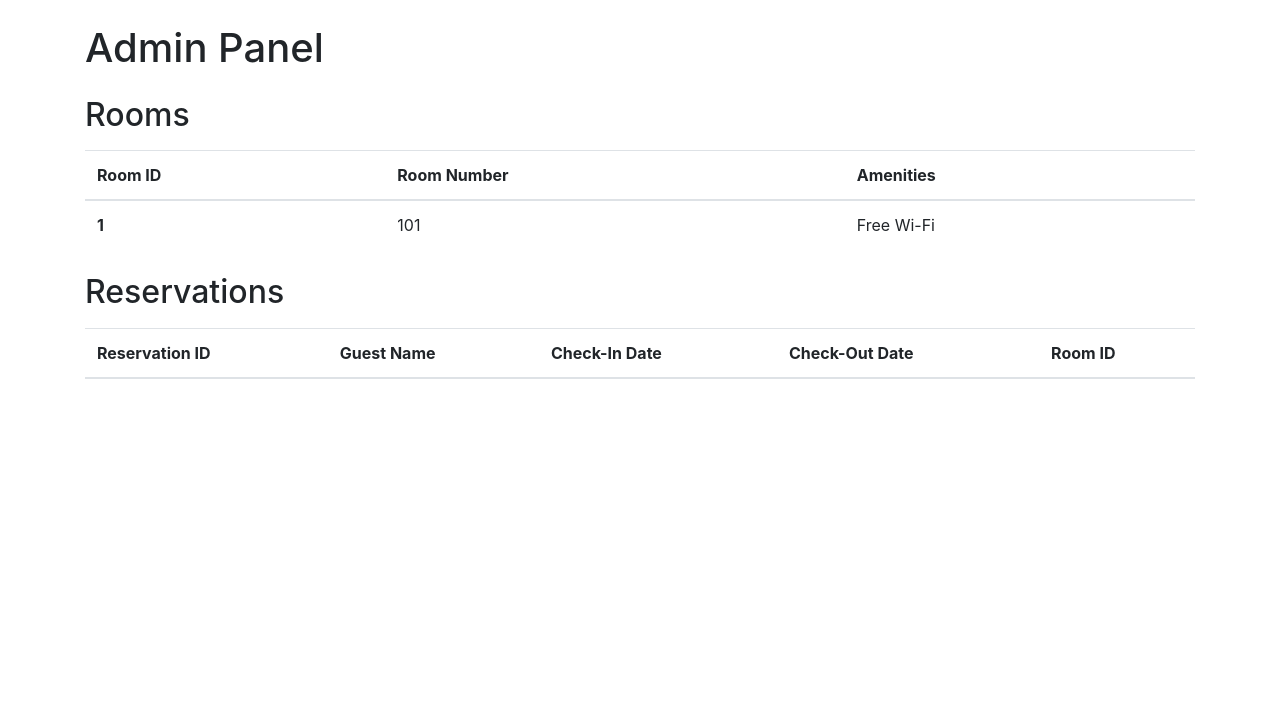
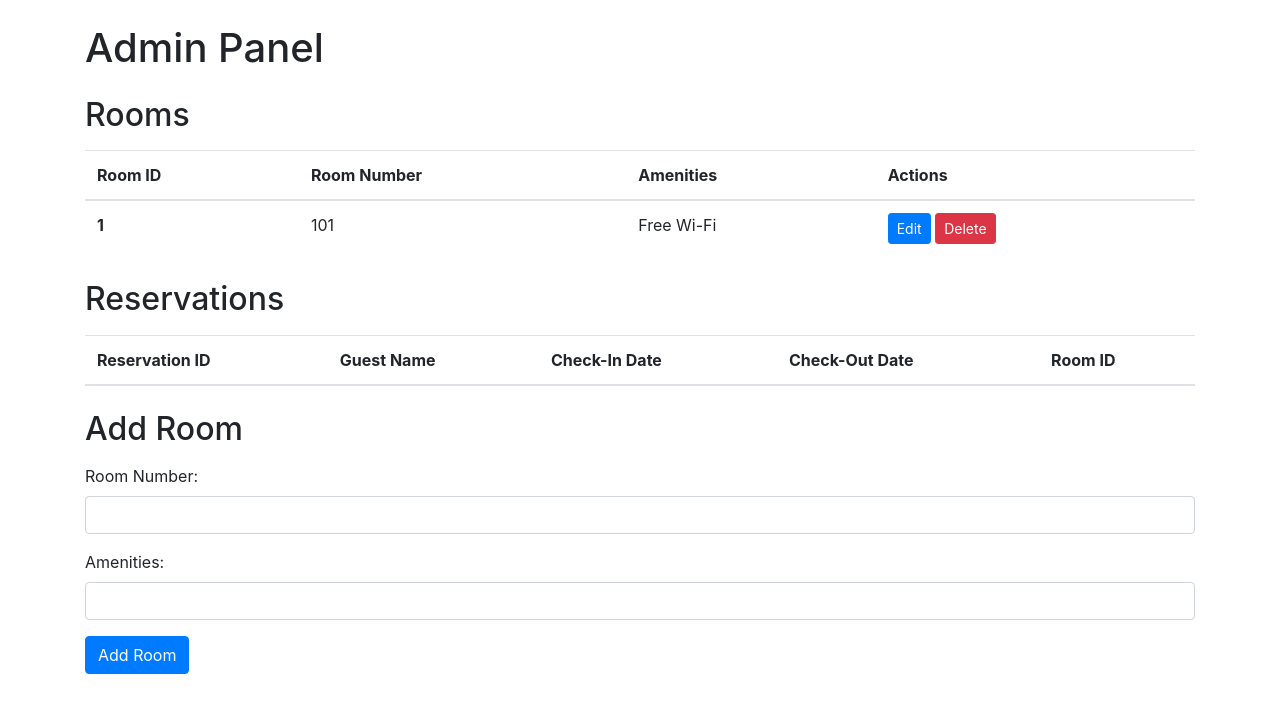
Before and after one commit to njNagaraj/Hotel-Room-Reservation, a Flask app: page /admin in a window 1280 px wide. Shown: the top 713 px of the page. Run offline with Flask 3, Linux system fonts and the light colour scheme; data comes from the database, SQL or seed files in the repository; data that the repository does not hold is empty; some libraries are stand-ins or nearby versions.

Commit message:
some changes

```diff
--- a/main.py
+++ b/main.py
@@ -83,26 +83,32 @@ def admin_panel():
 def search_rooms():
     if request.method == 'POST':
         # Get search parameters from the form
-        date_str = request.form['date']
+        start_date_str = request.form['start_date']
+        end_date_str = request.form['end_date']
         guests = int(request.form['guests'])
 
-        # Convert the date string to a datetime object
+        # Convert the date strings to datetime objects
         try:
-            date = datetime.strptime(date_str, '%m/%d/%Y').date()
+            start_date = datetime.strptime(start_date_str, '%m/%d/%Y').date()
+            end_date = datetime.strptime(end_date_str, '%m/%d/%Y').date()
         except ValueError:
             return jsonify({'error': 'Invalid date format. Please use MM/DD/YYYY.'})
+
+        # Check if the end date is after the start date
+        if end_date <= start_date:
+            return jsonify({'error': 'End date must be after the start date.'})
 
         # Query available rooms based on the search parameters
         available_rooms = Room.query.filter(Room.id.notin_(
             db.session.query(Reservation.room_id).filter(
-                (Reservation.check_in_date <= date) &
-                (Reservation.check_out_date >= date)
+                (Reservation.check_in_date <= end_date) &
+                (Reservation.check_out_date >= start_date)
             )
         )).all()
 
-        return render_template('search_results.html', rooms=available_rooms, search_date=date, guests=guests)
+        return render_template('search_results.html', rooms=available_rooms, start_date=start_date, end_date=end_date, guests=guests)
 
     return redirect(url_for('index'))
 
 if __name__ == '__main__':
-    app.run(debug=True, host= '0.0.0.0')
+    app.run(debug=True, host= '0.0.0.0', port=8080)
--- a/templates/admin_panel.html
+++ b/templates/admin_panel.html
@@ -22,6 +22,7 @@
                     <th scope="col">Room ID</th>
                     <th scope="col">Room Number</th>
                     <th scope="col">Amenities</th>
+                    <th scope="col">Actions</th>
                 </tr>
             </thead>
             <tbody>
@@ -30,6 +31,13 @@
                     <th scope="row">{{ room.id }}</th>
                     <td>{{ room.room_number }}</td>
                     <td>{{ room.amenities }}</td>
+                    <td>
+                        <a href="{{ url_for('edit_room', room_id=room.id) }}" class="btn btn-primary btn-sm">Edit</a>
+                        <form action="{{ url_for('delete_room', room_id=room.id) }}" method="post" style="display: inline;">
+                            <input type="hidden" name="_method" value="DELETE">
+                            <button type="submit" class="btn btn-danger btn-sm">Delete</button>
+                        </form>
+                    </td>
                 </tr>
                 {% endfor %}
             </tbody>
@@ -60,6 +68,20 @@
             </tbody>
         </table>
 
+        <!-- Add Room Form -->
+        <h2 class="mt-4">Add Room</h2>
+        <form action="{{ url_for('add_room') }}" method="post" class="mt-3">
+            <div class="form-group">
+                <label for="room_number">Room Number:</label>
+                <input type="text" class="form-control" id="room_number" name="room_number" required>
+            </div>
+            <div class="form-group">
+                <label for="amenities">Amenities:</label>
+                <input type="text" class="form-control" id="amenities" name="amenities" required>
+            </div>
+            <button type="submit" class="btn btn-primary">Add Room</button>
+        </form>
+
     </div>
 
 </body>
--- a/templates/index0.html
+++ b/templates/index0.html
@@ -33,8 +33,8 @@
 
     <div class="container mt-4 text-center">
         <h1>Welcome to Hotel Room Reservation</h1>
-        <p>Book your hotel room now - no login needed</p>
-        <a href="{{ url_for('index')}}" class="btn btn-primary btn-lg">Book Hotel Room Now</a>
+        <p>Book your hotel room now</p>
+        <a href="{{ url_for('new_customer.html')}}" class="btn btn-primary btn-lg">Book Hotel Room Now</a>
     </div>
 
     <!-- Bootstrap JS and jQuery dependencies (add them at the end of the body for better performance) -->
```
Also changed, not shown: templates/index.html (+8 -4 lines), 1 other file.
